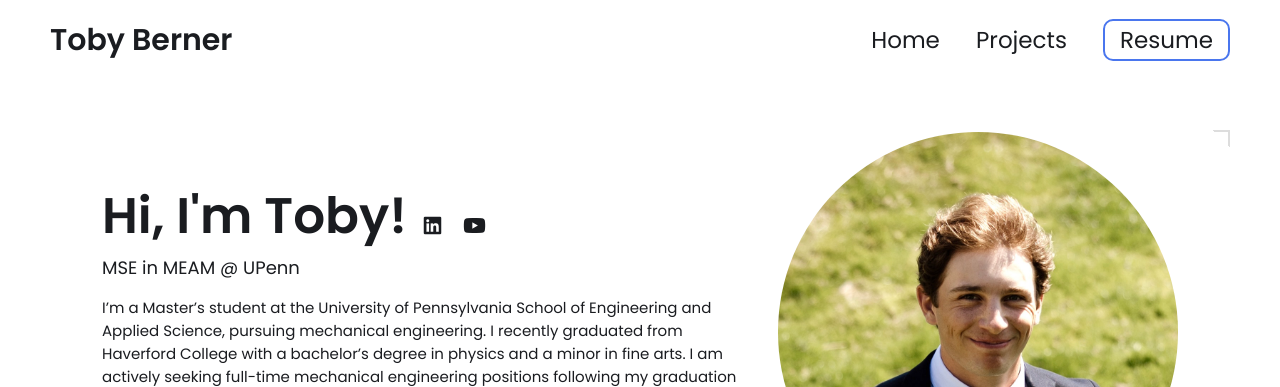
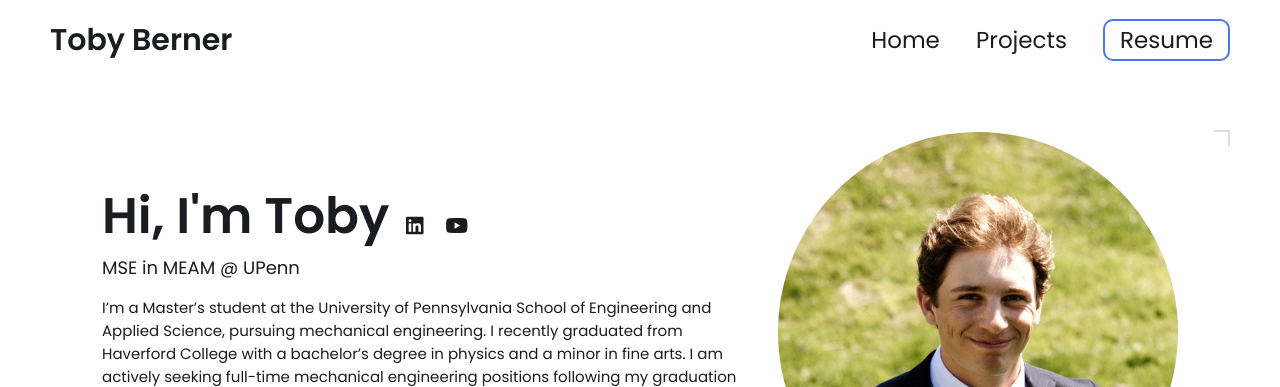
Before and after one commit to tdberner/tdberner.github.io, a Jekyll site: the page built from index.html, in a window 1280 px wide and 900 px high. Shown: the top 387 px of the window. Built offline with Jekyll 4.4.1, drawn with Linux system fonts in a browser that asks for light colours.

```diff
--- a/_includes/hero.html
+++ b/_includes/hero.html
@@ -4,7 +4,7 @@
     <div class="group">
         <div class="text">
             <h2>
-                Hi, I'm {{ site.name | split: ' ' | first }}!
+                Hi, I'm {{ site.name | split: ' ' | first }}
                 {% if site.external-links %}
                 <span class="external-links">
                     {% assign platforms = "linkedin,github,youtube" | split: "," %}
```
